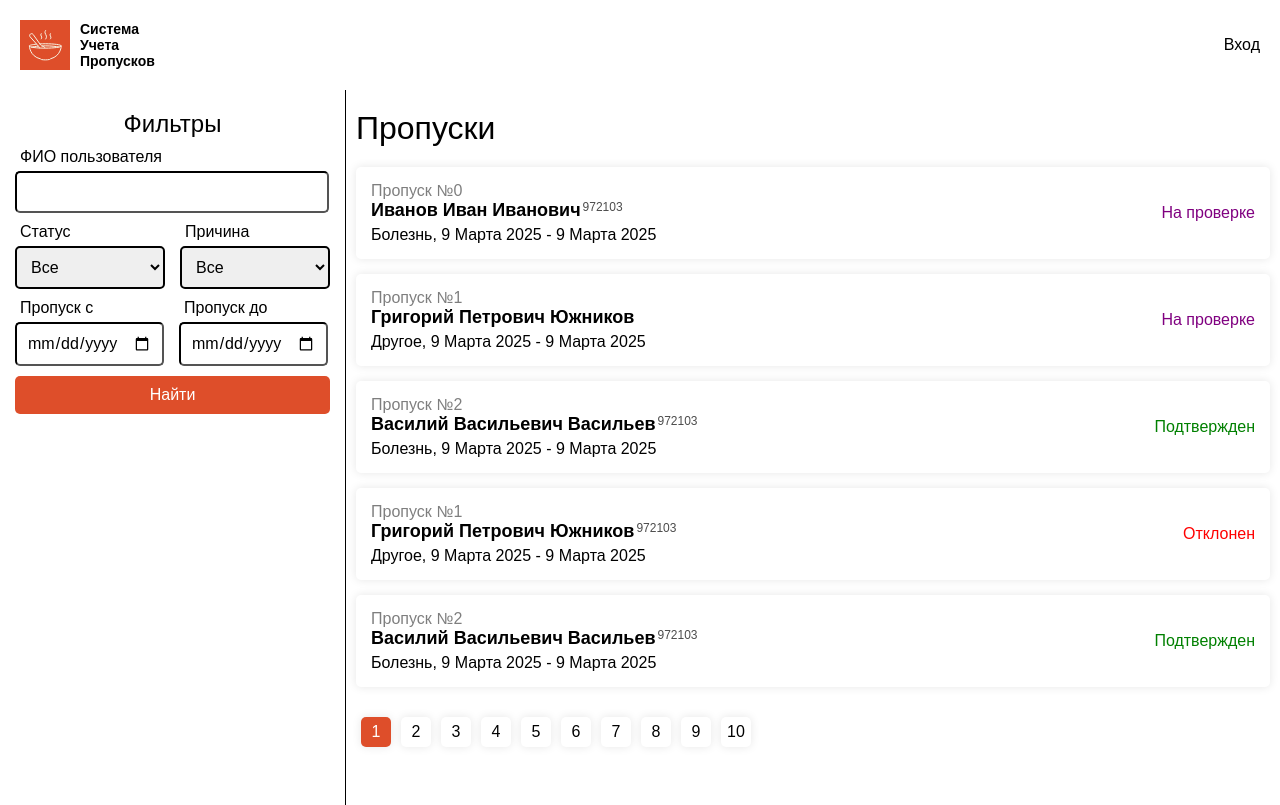
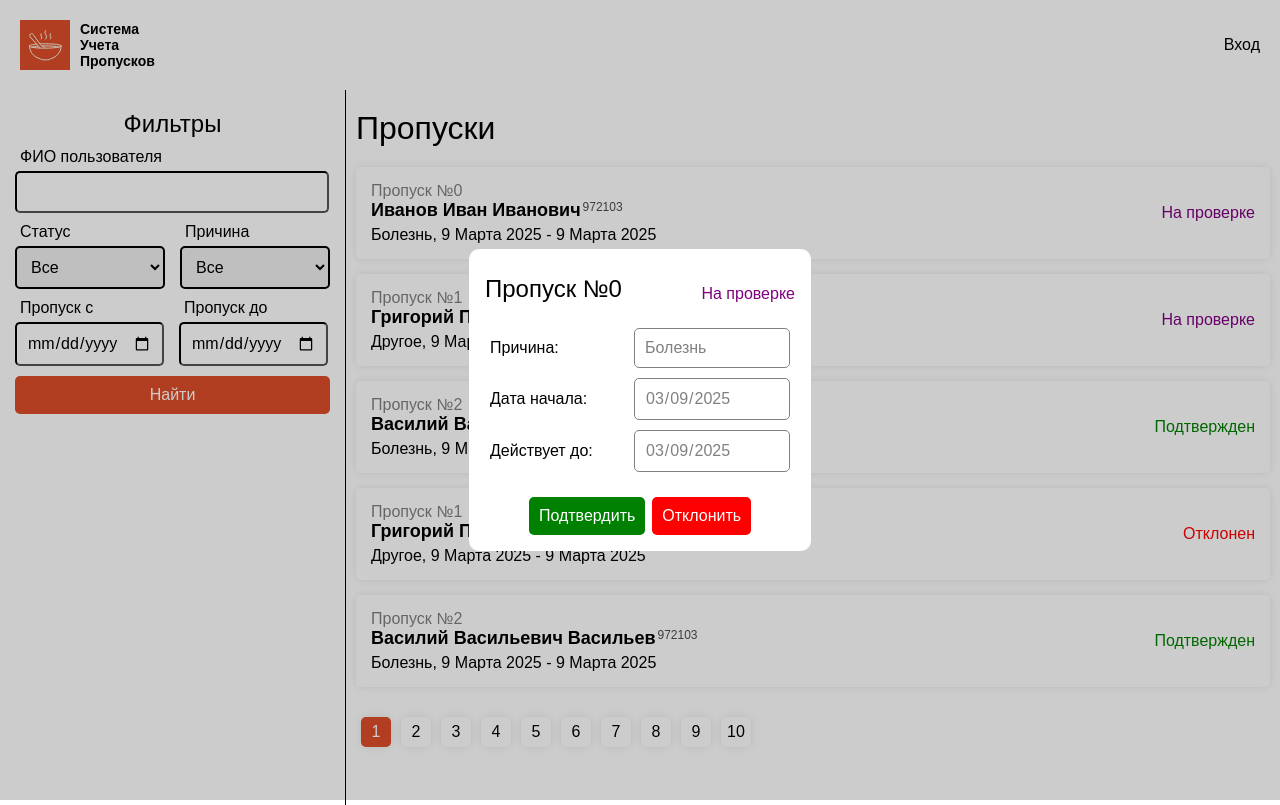
Before and after one commit to Dmitry-Kalichkin/sup-client, a SvelteKit app: page /skips in a window 1280 px wide. Both pictures are taken after a click on the element 813 px from the left and 213 px from the top of the page. Built offline with nearby package versions, Linux system fonts and the light colour scheme.

Commit message:
F-3567. Add verification modal

```diff
--- a/src/lib/components/Modal.svelte
+++ b/src/lib/components/Modal.svelte
@@ -1,7 +1,7 @@
 <script>
     import { on } from "svelte/events";
 
-	let { showModal = $bindable(), onsubmit, header, children, onClose=null } = $props();
+	let { showModal = $bindable(), onsubmit=null, header, children, onClose=null } = $props();
 
 	let dialog = $state();
 
@@ -21,7 +21,9 @@
             {@render header?.()}
             {@render children?.()}
             <!-- svelte-ignore a11y_autofocus -->
-            <button autofocus type="submit">Создать</button>
+			{#if onsubmit}
+			 	<button autofocus type="submit">Создать</button>
+			{/if}
 		</form>
     </dialog>
 </div>
--- /dev/null
+++ b/src/lib/components/VerifySkipModal.svelte
@@ -0,0 +1,75 @@
+<script lang="ts">
+    import { Status, StatusColors } from "$lib/data/skips/Status";
+    import { parseFormDate } from "$lib/utils/DateUtils";
+    import FilesList from "./FilesList.svelte";
+    import LightInput from "./LightInput.svelte";
+    import Modal from "./Modal.svelte";
+
+    let { showModal=$bindable(), selectedSkip } = $props();
+</script>
+
+<Modal bind:showModal={showModal} {onsubmit}>
+    {#snippet header()}
+        <div class="modal-header">
+            <h2>
+                Пропуск №{selectedSkip.id}
+            </h2>
+            {#if selectedSkip?.status}
+                <div style="color: {StatusColors.get(selectedSkip.status)}">
+                    {selectedSkip.status}
+                </div>
+            {/if}
+        </div>
+    {/snippet}
+    <LightInput title="Причина:" name="reason" value={selectedSkip.reason} readonly />
+    <LightInput title="Дата начала:" name="startDate" type="date" value={parseFormDate(selectedSkip.startDate)} readonly />
+    <LightInput title="Действует до:" name="endDate" type="date" value={parseFormDate(selectedSkip.endDate)} readonly/>
+    <FilesList files={selectedSkip.files} />
+    {#if selectedSkip.status === Status.PENDING}
+        <div class="btn-container">
+            <button class="approve-btn">Подтвердить</button>
+            <button class="reject-btn">Отклонить</button>
+        </div>
+    {/if}
+</Modal>
+
+<style>
+    h2 {
+        font-size: 24px;
+        margin-top: 10px;
+        margin-bottom: 20px;
+    }
+
+    .modal-header {
+        display: flex;
+        align-items: center;
+        justify-content: space-between;
+    }
+
+    .btn-container {
+        margin-top: 10px;
+        display: flex;
+        gap: 7px;
+        justify-content: center;
+    }
+
+    .btn-container > button:hover {
+        cursor: pointer;
+    }
+
+    .approve-btn {
+        border: 0px;
+        background-color: green;
+        color: white;
+        padding: 10px;
+        border-radius: 5px;
+    }
+
+    .reject-btn {
+        border: 0px;
+        background-color: red;
+        color: white;
+        padding: 10px;
+        border-radius: 5px;
+    }
+</style>
--- a/src/routes/skips/+page.svelte
+++ b/src/routes/skips/+page.svelte
@@ -1,23 +1,35 @@
 <script lang="ts">
     import { skipsService } from "$lib/service/SkipsService";
     import  Page  from "$lib/components/Page.svelte";
-    import type { SkipsPage } from "$lib/data/skips/Skips";
+    import type { SkipPageEntry, SkipsPage } from "$lib/data/skips/Skips";
     import { writable } from "svelte/store";
     import { parseDate } from "$lib/utils/DateUtils";
     import { StatusColors } from "$lib/data/skips/Status";
+    import VerifySkipModal from "$lib/components/VerifySkipModal.svelte";
+
+    let selectedSkip = $state<SkipPageEntry | null>(null);
+    let showSkip = $state(false);
 
     async function loadSkips(): Promise<SkipsPage> {
         return await skipsService.getSkips({page: 1, status: null, reason: null, startDate: null, endDate: null, fullName: null});
+    }
+
+    function pickSkip(skip: SkipPageEntry) {
+        selectedSkip = skip;
+        showSkip = true;
     }
 </script>
 
 <h1>Пропуски</h1>
 <Page loadFunction={loadSkips} content={skipsList} currentPage={writable(1)} totalPages={10} pagesLocation="start"/>
+{#if showSkip}
+    <VerifySkipModal bind:showModal={showSkip} {selectedSkip} />
+{/if}
 
 {#snippet skipsList(skipsPage: SkipsPage)}
     <div class="skips-container">
         {#each skipsPage.skips as skip}
-            <div class="skip">
+            <div class="skip" onclick={() => pickSkip(skip)}>
                 <div class="">
                     <div class="skip-id">Пропуск №{skip.id}</div>
                     <div class="skip-title">
```
